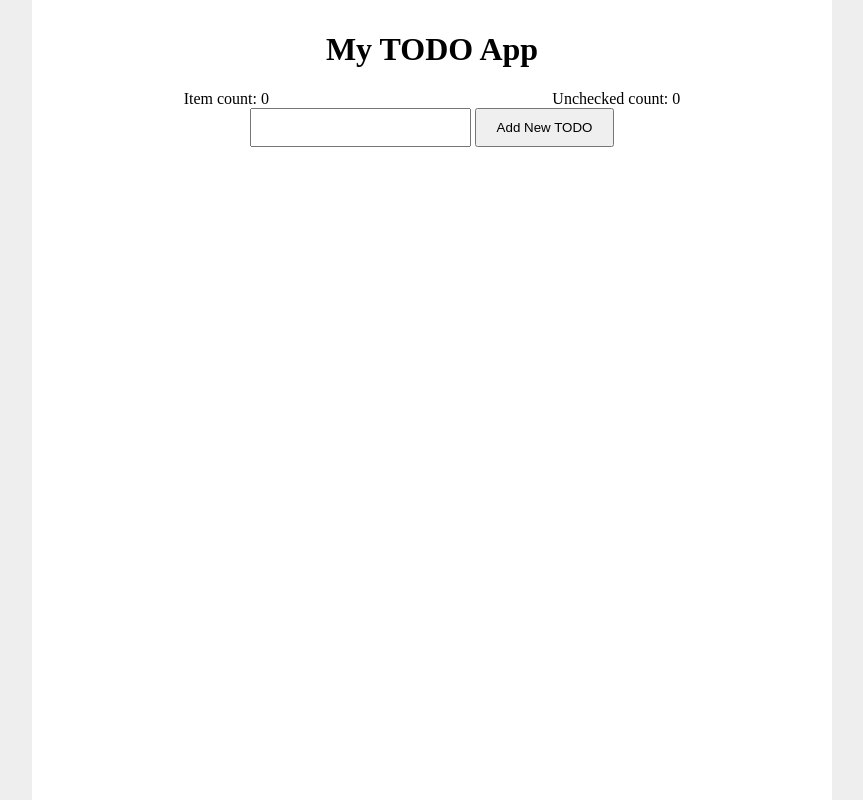
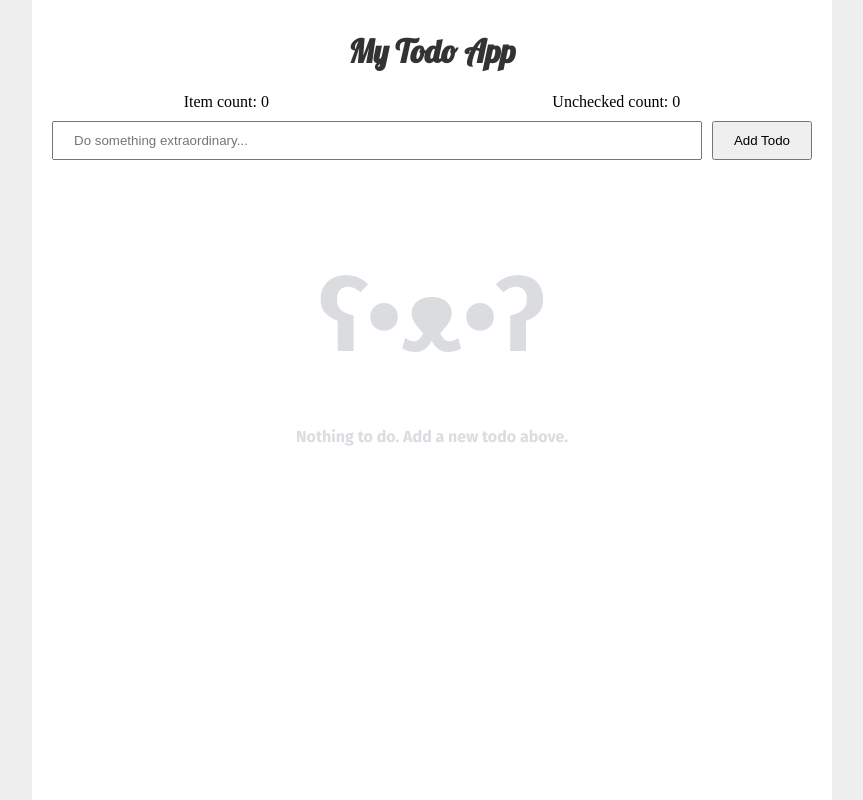
Before and after one commit to shpiyu/todo-app, a plain HTML site: page index.html in a window 1280 px wide. Shown: the whole page, without its empty margins (208-1071 px from the left). Drawn offline with Linux system fonts and the light colour scheme.

Commit message:
Style changes

```diff
--- a/index.html
+++ b/index.html
@@ -2,24 +2,33 @@
 <html>
   <head>
     <title>TODO App</title>
+    <link rel="preconnect" href="https://fonts.googleapis.com">
+    <link rel="preconnect" href="https://fonts.gstatic.com" crossorigin>
+    <link href="https://fonts.googleapis.com/css2?family=Lobster&display=swap" rel="stylesheet">
+    <link href="https://fonts.googleapis.com/css2?family=Fira+Sans:wght@700&display=swap" rel="stylesheet">
     <link rel="stylesheet" type="text/css" href="./styles.css" />
   </head>
   <body>
     <div class="container center">
-      <h1 class="center title">My TODO App</h1>
+      <h1 class="center title">My Todo App</h1>
       <div class="flow-right controls">
         <span>Item count: <span id="item-count">0</span></span>
         <span>Unchecked count: <span id="unchecked-count">0</span></span>
       </div>
 
-      <div class="center">
-        <input id="todo-input" class="todo-input" type="text">
-        <button class="button" onClick="newTodo()">Add New TODO</button>
-        <br>
-        <p id="error-text" class="error-text"></p>
+      <div class="center input-container">
+        <input id="todo-input" class="todo-input" type="text"
+          placeholder="Do something extraordinary...">
+        <button class="button" onClick="newTodo()">Add Todo</button>
       </div>
+      <p id="error-text" class="error-text"></p>
 
+      <div id="empty-message-container" class="empty-emoji">
+        <h1>ʕ•ᴥ•ʔ</h1>
+        <p>Nothing to do. Add a new todo above.</p>
+      </div>
       <ul id="todo-list" class="todo-list"></ul>
+
     </div>
     <script src="./script.js"></script>
   </body>
--- a/script.js
+++ b/script.js
@@ -79,8 +79,13 @@ const itemCountSpan = document.getElementById('item-count')
 const uncheckedCountSpan = document.getElementById('unchecked-count')
 const todoInput = document.getElementById('todo-input')
 const errorText = document.getElementById('error-text')
+const emptyMsgContainer = document.getElementById('empty-message-container')
 
 const todoList = new TodoList()
+
+if (todoList.count == 0) {
+  showEmptyMessage()
+}
 
 function newTodo() {
   const todoItem = new Todo(todoInput.value)
@@ -90,13 +95,14 @@ function newTodo() {
     setTimeout(() => errorText.textContent = '', 2000)
     return
   }
-  appendTodoList(todoItem)
+  updateTodoListView(todoItem)
   itemCountSpan.textContent = todoList.count
   uncheckedCountSpan.textContent = todoList.unchekedCount
+  hideEmptyMessage()
   clearTodoInput()
 }
 
-function appendTodoList(todoItem) {
+function updateTodoListView(todoItem) {
   const todoValue = todoItem.value
   console.log(todoValue)
   const li = document.createElement('li')
@@ -115,8 +121,8 @@ function appendTodoList(todoItem) {
   checkBoxLabel.setAttribute('style', 'padding-left: 10px')
 
   const deleteButton = document.createElement('button')
-  deleteButton.textContent = 'Delete'
-  deleteButton.setAttribute('class', 'right')
+  deleteButton.innerText = 'DELETE'
+  deleteButton.setAttribute('class', 'right del-btn')
   deleteButton.setAttribute('onclick', 'onDeleteTodo(this)')
   deleteButton.setAttribute('name', todoValue)
 
@@ -163,4 +169,16 @@ function onDeleteTodo(button) {
       break
     }
   }
+  if (todoList.count === 0) {
+    showEmptyMessage()
+  }
 }
+
+
+function showEmptyMessage() {
+  emptyMsgContainer.style.display = 'block'
+}
+
+function hideEmptyMessage() {
+  emptyMsgContainer.style.display = 'none'
+}
--- a/styles.css
+++ b/styles.css
@@ -33,30 +33,45 @@ ul {
   height: 100vh;
 }
 
+.title {
+  font-family: 'Lobster', cursive;
+  color: #333;
+}
+
+.input-container {
+  display: flex;
+  width: 100%;
+  padding: 5px;
+}
+
+.todo-input {
+  padding: 10px 20px;
+  flex-grow: 1;
+  margin: 5px;
+}
+
 .title, .controls, .button {
   flex: none;
 }
 
 .button {
   padding: 10px 20px;
-}
-
-.todo-input {
-  padding: 10px 20px;
+  margin: 5px;
 }
 
 .todo-list {
   flex: 1 1 0;
   margin-top: 20px;
-  padding: 20px;
+  padding: 20px 10px;
   overflow-y: auto;
 }
 
 .todo-list li {
   padding: 10px 20px;
   width: 100%;
-  border: 1px solid black;
-  margin: 10px;
+  margin-bottom: 10px;
+  border: 1px solid #eee;
+  box-shadow: 0px 1px 4px 2px #eee;
 }
 
 .todo-delete {
@@ -78,6 +93,8 @@ ul {
 
 .error-text {
   color: red;
+  margin: 10px;
+  text-align: center;
 }
 
 .todo-list-item {
@@ -87,3 +104,26 @@ ul {
 .right {
   margin-left: auto;
 }
+
+.del-btn {
+  background-color: white;
+  border: none;
+  font-weight: bold;
+  cursor: pointer;
+  color: rgb(183, 183, 183);
+}
+
+.del-btn:hover {
+  color: #333;
+}
+
+.empty-emoji {
+  color: #dadce0;
+  font-family: 'Fira Sans', sans-serif;
+  text-align: center;
+}
+
+.empty-emoji h1{
+  font-size: 100px;
+  margin-bottom: 50px;
+}
```
